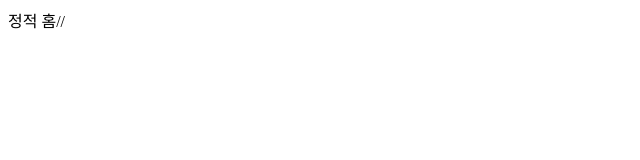
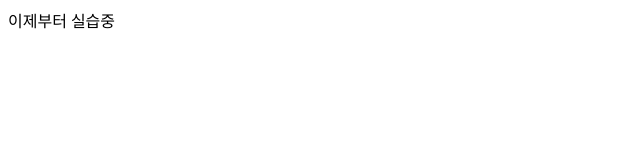
Before and after one commit to dkbscuba/exReact, a plain HTML site: page index.html in a window 1280 px wide. Shown: the full height of the page, 0-640 px from the left. Drawn offline with Linux system fonts and the light colour scheme.

Commit message:
진행하시죠

```diff
--- a/index.html
+++ b/index.html
@@ -6,6 +6,6 @@
     <title>Document</title>
 </head>
 <body>
-    정적 홈//
+    이제부터 실습중
 </body>
 </html>
```
